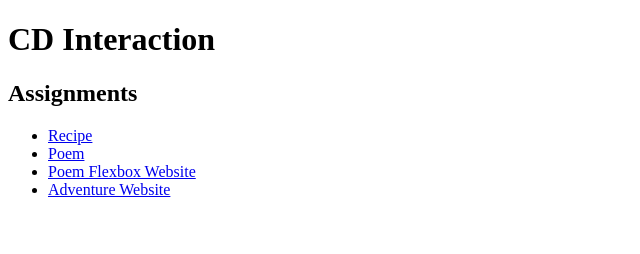
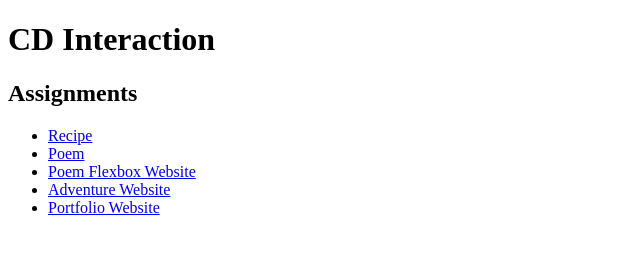
Before and after one commit to TithiArekar/CD-Interaction, a plain HTML site: page index.html in a window 1280 px wide. Shown: the whole page, without its empty margins (0-640 px from the left). Drawn offline with Linux system fonts and the light colour scheme.

Commit message:
Portfolio link

```diff
--- a/index.html
+++ b/index.html
@@ -14,6 +14,7 @@
     <li><a href="poem/index.html">Poem</a></li>
     <li><a href="poem-flexbox/index.html">Poem Flexbox Website</a></li>
     <li><a href="adventure/index.html">Adventure Website</a></li>
+    <li><a href="portfolio/index.html">Portfolio Website</a></li>
    </ul>
 
  </body>
```
Also changed, not shown: portfolio/index.html (renamed from portfolio/index2.html), 2 other files.
